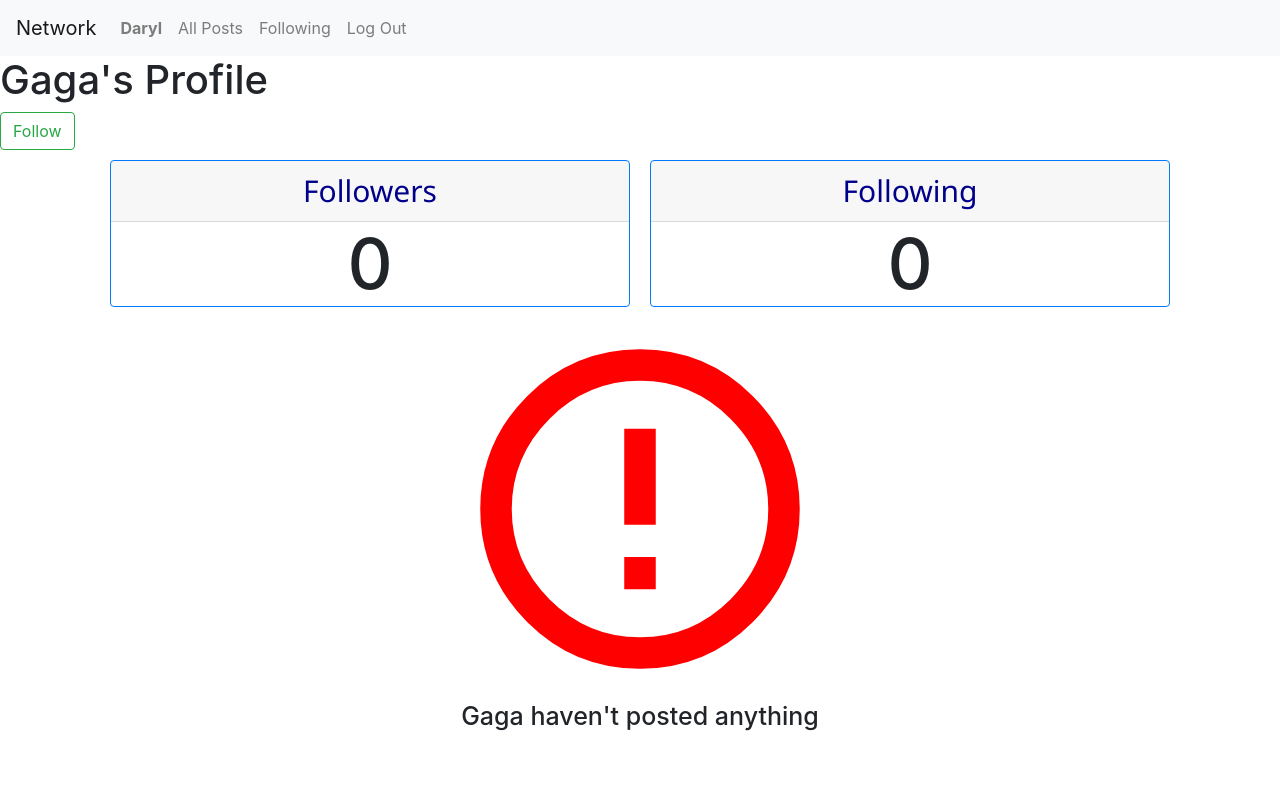
After one commit to Daryl0101/cs50-web-Project-4, a Django app: a page that uses network/templates/network/layout.html in a window 1280 px wide. The commit adds this page. Run offline with Django 3.2, Linux system fonts and the light colour scheme; a user stored in the database is signed in; data comes from the database, SQL or seed files in the repository; both versions use the stored data as it was after the commit; some libraries are stand-ins or nearby versions.

Commit message:
Third commit: All posts, Profile page, Following, Pagination done

```diff
--- a/network/static/network/index.js
+++ b/network/static/network/index.js
@@ -1,8 +1,33 @@
 document.addEventListener('DOMContentLoaded', function() {
-    document.querySelector('#newpost-form-post').onclick = function() {
-        post();
-        return false;
+    document.querySelector('#all').addEventListener('click', () => load_view('all', 1));
+    document.querySelector('#following').addEventListener('click', () => load_view('following', 1));
+    document.querySelector('#profile').addEventListener('click', () => load_view('profile', 1));
+
+    /* document.querySelectorAll('li.prev').forEach(item => item.style.display = 'none');
+    document.querySelectorAll('li.nxt').forEach(item => item.style.display = 'none'); */
+
+    if(document.querySelector('#newpost-form-post')) {
+        document.querySelector('#newpost-form-post').onclick = function() {
+            post();
+            window.location.reload();
+        }
     }
+
+    if(document.querySelector('.follow-button')) {
+        profile_user = document.querySelector('.follow-button').dataset.info;
+        document.querySelector('.follow-button').addEventListener('click', function(){
+            update_follow('follow', profile_user);
+            window.location.reload();
+        });
+    }
+    else if(document.querySelector('.unfollow-button')) {
+        profile_user = document.querySelector('.unfollow-button').dataset.info;
+        document.querySelector('.unfollow-button').addEventListener('click', function(){
+            update_follow('unfollow', profile_user);
+            window.location.reload();
+        });
+    }
+    /* load_view('all', 1); */
 });
 
 function post() {
@@ -25,3 +50,65 @@ function post() {
     });
     document.querySelector('#newpost-form-text').value = "";
 }
+
+function update_follow(type, profile_user) {
+    const csrftoken = document.querySelector('[name=csrfmiddlewaretoken]').value;
+    if(type=='follow'){
+        follow_status = true;
+    }
+    else {
+        follow_status = false;
+    }
+    fetch(`/updatefollow`, {
+        method: 'PUT',
+        headers: {'X-CSRFToken': csrftoken},
+        body: JSON.stringify({
+            toFollow: follow_status,
+            profile_user: profile_user
+        })
+    })
+    .then(response => response.json())
+    .then(result => console.log(result));
+}
+
+/* function load_view(view, page) {
+
+    fetch(`/network/${view}/${page}`)
+    .then(response => response.json())
+    .then(page_in => {
+        console.log(page_in);
+        load_pagebar(page_in);
+    })
+    .catch(error => console.error(`Unable to fetch items for ${view}: Page ${page}`, error));
+} */
+
+/* function load_pagebar(page_fetched){
+    // Hide all previous and next buttons
+    document.querySelectorAll('li.prev').forEach(item => item.style.display = 'none');
+    document.querySelectorAll('li.nxt').forEach(item => item.style.display = 'none');
+
+    console.log(`Previous page: ${page_fetched.post_type, page_fetched.previous_page_number}`);
+    console.log(`Next page: ${page_fetched.post_type, page_fetched.next_page_number}`);
+
+    if(page_fetched.has_previous == true){
+        document.querySelector('li.prev.enabled').style.display = 'block';
+        document.querySelector('li.prev.enabled').addEventListener('click', () => {
+            load_view(page_fetched.post_type, page_fetched.previous_page_number);
+            console.log('Previous button clicked');
+        });
+    }
+    else if(page_fetched.has_previous == false){
+        document.querySelector('li.prev.disabled').style.display = 'block';
+    }
+
+    if(page_fetched.has_next == true){
+        document.querySelector('li.nxt.enabled').style.display = 'block';
+        document.querySelector('li.nxt.enabled').addEventListener('click', () => {
+            load_view(page_fetched.post_type, page_fetched.next_page_number);
+            console.log('Next button clicked');
+        });
+    }
+    else if(page_fetched.has_next == false){
+        document.querySelector('li.nxt.disabled').style.display = 'block';
+    }
+} */
--- a/network/static/network/styles.css
+++ b/network/static/network/styles.css
@@ -19,3 +19,93 @@
 #newpost-form-post {
     width: max-content;
 }
+
+.post-object {
+    border: 1px solid black;
+    margin: 20px 100px;
+}
+
+.post-likes {
+    display: flex;
+    align-items: center;
+    margin: 10px 0;
+}
+
+.post-likes.material-icons:hover {
+    cursor: pointer;
+}
+
+.post-timestamp {
+    margin: 0;
+}
+
+.post-user {
+    color: black;
+}
+
+.post-user:hover {
+    background-color: #eee;
+    color: black;
+    text-decoration: none;
+}
+
+.profile-top-container {
+    display: grid;
+    grid-template-columns: 1fr 1fr;
+    margin: 0 100px;
+}
+
+.profile-inner-container {
+    margin: 10px;
+    justify-self: stretch;
+}
+
+.profile-info-container {
+    padding: 0;
+}
+
+.profile-info-title {
+    text-align: center;
+    font-size: 30px;
+    font-family: 'Segoe UI', sans-serif;
+    color: darkblue;
+}
+
+.profile-count-container {
+    display: flex;
+    align-items:center;
+    justify-content: center;
+}
+
+.profile-info-count {
+    text-align: center;
+    font-size: 70px;
+}
+
+.error-msg {
+    display: grid;
+    grid-template-rows: 7fr 2fr;
+    justify-content: center;
+    align-content: center;
+}
+
+.error-msg i {
+    color: red;
+    font-size: 30vw;
+}
+
+.error-msg-btm {
+    display: grid;
+    grid-template-rows: 1fr 1fr;
+    height: 50px;
+}
+
+.error-msg-btm h4 {
+    text-align: center;
+    font-size: 25px;
+    margin: 0;
+}
+
+.error-msg-btm a {
+    text-align: center;
+}
--- a/network/templates/network/layout.html
+++ b/network/templates/network/layout.html
@@ -6,25 +6,26 @@
         <title>{% block title %}Social Network{% endblock %}</title>
         <link rel="stylesheet" href="https://stackpath.bootstrapcdn.com/bootstrap/4.4.1/css/bootstrap.min.css" integrity="sha384-Vkoo8x4CGsO3+Hhxv8T/Q5PaXtkKtu6ug5TOeNV6gBiFeWPGFN9MuhOf23Q9Ifjh" crossorigin="anonymous">
         <link href="{% static 'network/styles.css' %}" rel="stylesheet">
+        <link rel="stylesheet" href="https://fonts.googleapis.com/icon?family=Material+Icons">
     </head>
     <body>
 
         <nav class="navbar navbar-expand-lg navbar-light bg-light">
-            <a class="navbar-brand" href="#">Network</a>
+            <a class="navbar-brand" href="{% url 'index' %}">Network</a>
 
             <div>
               <ul class="navbar-nav mr-auto">
                 {% if user.is_authenticated %}
                     <li class="nav-item">
-                        <a class="nav-link" href="#"><strong>{{ user.username }}</strong></a>
+                        <a class="nav-link" id="profile" href="{% url 'profile' user %}"><strong>{{ user.username }}</strong></a>
                     </li>
                 {% endif %}
                 <li class="nav-item">
-                  <a class="nav-link" href="{% url 'index' %}">All Posts</a>
+                  <a class="nav-link" id="all" href="{% url 'index' %}">All Posts</a>
                 </li>
                 {% if user.is_authenticated %}
                     <li class="nav-item">
-                        <a class="nav-link" href="#">Following</a>
+                        <a class="nav-link" id="following" href="{% url 'follow' %}">Following</a>
                     </li>
                     <li class="nav-item">
                         <a class="nav-link" href="{% url 'logout' %}">Log Out</a>
@@ -46,6 +47,7 @@
             {% endblock %}
         </div>
         {% block script %}
+            <script src="{% static 'network/index.js' %}"></script>
         {% endblock %}
     </body>
 </html>
--- /dev/null
+++ b/network/templates/network/profile.html
@@ -0,0 +1,55 @@
+{% extends 'network/layout.html' %}
+
+{% block title %}
+    Profile
+{% endblock %}
+
+{% block body %}
+    {% if user.is_authenticated %}
+        {% if user == profile_user %}
+            <h1 class="profile-name">Your Profile</h1>
+        {% else %}
+            <h1 class="profile-name">{{ profile_user }}'s Profile</h1>
+            {% csrf_token %}
+            {% if profile_user not in user.following.all %}
+                <button class="btn btn-outline-success follow-button" data-info="{{ profile_user.username }}">Follow</button>
+            {% else %}
+                <button class="btn btn-outline-danger unfollow-button" data-info="{{ profile_user.username }}">Unfollow</button>
+            {% endif %}
+        {% endif %}
+        <div class="profile-top-container">
+            <div class="card border-primary profile-inner-container">
+                <div class="card-body profile-info-container">
+                    <h5 class="card-header profile-info-title">Followers</h5>
+                    <div class="profile-count-container">
+                        <h1 class="card-text profile-info-count">{{ profile_user.followers.all.count }}</h1>
+                    </div>
+                </div>
+            </div>
+            <div class="card border-primary profile-inner-container">
+                <div class="card-body profile-info-container">
+                    <h5 class="card-header profile-info-title">Following</h5>
+                    <div class="profile-count-container">
+                        <h1 class="card-text profile-info-count">{{ profile_user.following.count }}</h1>
+                    </div>
+                </div>
+            </div>
+        </div>
+
+    {% if page_obj %}
+        {% include 'network/postList.html' %}
+    {% else %}
+        <div class="error-msg">
+            <i class="material-icons">error_outline</i>
+            <div class="error-msg-btm">
+                {% if user == profile_user %}
+                    <h4>You haven't posted anything</h4>
+                    <a href="{% url 'index' %}">Post something now!</a>
+                {% else %}
+                    <h4>{{ profile_user.username }} haven't posted anything</h4>
+                {% endif %}
+            </div>
+        </div>
+    {% endif %}
+    {% endif %}
+{% endblock %}
--- a/network/urls.py
+++ b/network/urls.py
@@ -8,7 +8,11 @@ urlpatterns = [
     path("login", views.login_view, name="login"),
     path("logout", views.logout_view, name="logout"),
     path("register", views.register, name="register"),
+    path("profile/<str:profile_user>", views.profile, name="profile"),
+    path("follow", views.follow, name="follow"),
 
     #API paths
     path("network", views.post, name="post"),
+    path("updatefollow", views.updatefollow, name="updatefollow")
 ]
+""" path("network/<str:post_type>/<int:page_num>", views.page, name="page"), """
--- a/network/views.py
+++ b/network/views.py
@@ -2,16 +2,54 @@ from django.contrib.auth import authenticate, login, logout
 from django.contrib.auth.decorators import login_required
 from django.db import IntegrityError
 from django.http import HttpResponse, HttpResponseRedirect
-from django.shortcuts import render
+from django.shortcuts import get_object_or_404, render
 from django.http import JsonResponse
 from django.urls import reverse
 import json
+from django.core.paginator import Paginator
+
 
 from .models import User, Post
 
+# Number of contents per page
+CONTENT_PER_PAGE = 10
 
 def index(request):
-    return render(request, "network/index.html")
+    posts = Post.objects.all().order_by("-timestamp")
+    posts = Paginator(posts, CONTENT_PER_PAGE)
+    page_num = request.GET.get('page')
+    page_obj = posts.get_page(page_num)
+    return render(request, "network/index.html", {'page_obj': page_obj})
+
+@login_required(login_url='login')
+def profile(request, profile_user):
+
+    profile_user = get_object_or_404(User, username = profile_user)
+    posts = Post.objects.filter(user = profile_user).order_by("-timestamp")
+    posts = Paginator(posts, CONTENT_PER_PAGE)
+    page_num = request.GET.get('page')
+    page_obj = posts.get_page(page_num)
+    return render(request, "network/profile.html", {
+        'page_obj': page_obj,
+        'profile_user': profile_user
+    })
+
+@login_required(login_url='login')
+def follow(request):
+    posts = []
+    for user in request.user.following.all():
+        for obj in Post.objects.filter(user = user):
+            posts.append(obj)
+    posts.sort(key=get_timestamp, reverse=True)
+    posts = Paginator(posts, CONTENT_PER_PAGE)
+    page_num = request.GET.get('page')
+    page_obj = posts.get_page(page_num)
+    return render(request, "network/following.html", {
+        'page_obj': page_obj,
+    })
+
+def get_timestamp(post):
+    return post.timestamp
 
 
 def login_view(request):
@@ -79,3 +117,63 @@ def post(request):
 
     Post.objects.create(content=data.get("content"), user=request.user)
     return JsonResponse({"message": "Post successful."}, status=201)
+
+@login_required(login_url='login')
+def updatefollow(request):
+    if request.method == 'PUT':
+        data = json.loads(request.body)
+        profile_user = User.objects.get(username = data.get('profile_user'))
+        profile_user = profile_user.id
+        if data.get('toFollow')==False:
+            request.user.following.remove(profile_user)
+        else:
+            request.user.following.add(profile_user)
+        return JsonResponse({"message": "Update successful."}, status=201)
+""" def page(request, post_type, page_num):
+
+    # User request all posts
+    posts = []
+    if post_type == 'all':
+        all_post = Post.objects.all().order_by('-timestamp')
+        for obj in all_post:
+            posts.append(obj.serialize())
+    # User request personal posts
+    elif post_type == 'profile':
+        all_post = Post.objects.filter(user=request.user).order_by('-timestamp')
+        for obj in all_post:
+            posts.append(obj.serialize())
+    # User request posts by user's currently following users
+    elif post_type == 'following':
+        followings = request.user.following.all()
+        for follow in followings:
+            for post in follow.posts.all():
+                posts.append(post.serialize())
+                # May need to order by timestamp
+
+    # Arrange the posts list into 10 posts per page
+    p = Paginator(posts, 10)
+    page_items = []
+    for obj in p.page(page_num).object_list:
+        page_items.append(obj)
+    context = {
+        'post_type' :post_type,
+        'total_items':p.count,
+        'all_posts': posts,
+        'num_pages':p.num_pages,
+        'page':page_num,
+        'page_items' :page_items,
+        'has_previous': p.page(page_num).has_previous(),
+        'has_next': p.page(page_num).has_next()
+    }
+
+    if p.page(page_num).has_previous()==False:
+        context['previous_page_number'] = ''
+    else:
+        context['previous_page_number'] = p.page(page_num).previous_page_number()
+
+    if p.page(page_num).has_next()==False:
+        context['next_page_number'] = ''
+    else:
+        context['next_page_number'] = p.page(page_num).next_page_number()
+
+    return JsonResponse(context, status=201) """
```
Also changed, not shown: network/models.py (+7 -0 lines), network/templates/network/following.html (added, +20 -0 lines), network/templates/network/index.html (+4 -5 lines), network/templates/network/postList.html (added, +45 -0 lines), db.sqlite3, network/static/network/postList.js (added).
